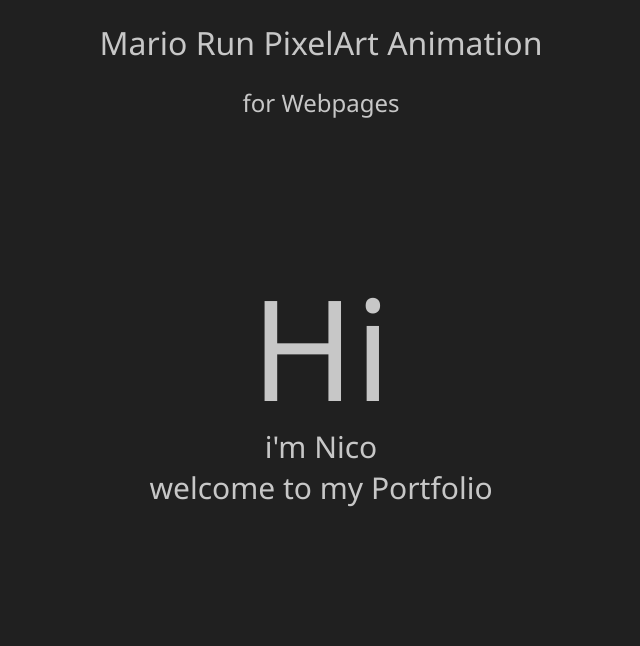
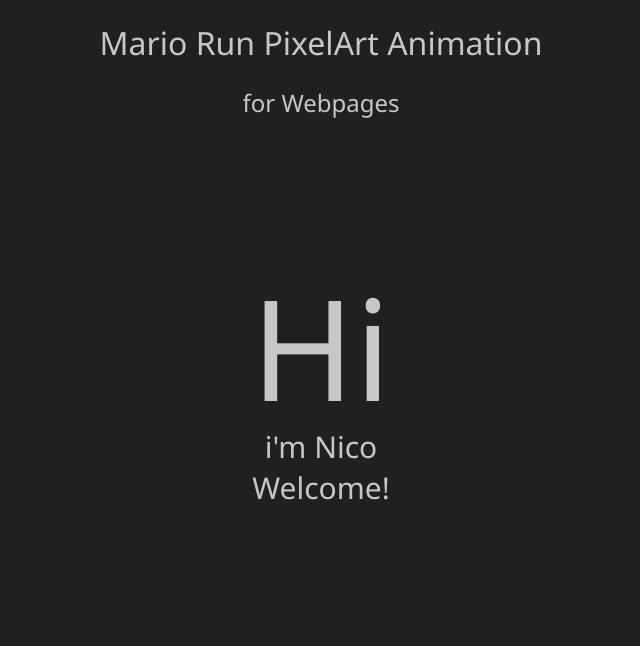
Before and after one commit to nicopf/MarioPixelRun, a plain HTML site: page src/index.html in a window 1280 px wide. Shown: the top 646 px of the page, without its empty margins (319-959 px from the left). Drawn offline with nearby package versions, Linux system fonts and the light colour scheme.

Commit message:
Adjusted h2 text

```diff
--- a/src/assets/scss/index.css
+++ b/src/assets/scss/index.css
@@ -14,7 +14,6 @@
    height: 300vh;
    text-align: center;
    background-color: #202020;
-   /* background-image: url('../images/Background.svg'); */
 }
 
 .text-container {
@@ -96,10 +95,6 @@
       opacity: 0;
       transform: translateY(-150px);
    }
-   /* 20% {
-      transform: translateY(-140px);
-      opacity: 1;
-   } */
    100% {
       transform: translateY(-110px);
       opacity: 1;
--- a/src/index.html
+++ b/src/index.html
@@ -16,7 +16,7 @@
                 <h1>Hi</h1>
             </div>
             <div class="text2">
-                <h2>i'm Nico</br>welcome to my Portfolio</h2>
+                <h2>i'm Nico</br>Welcome!</h2>
             </div>
         </div>
 
--- a/src/js/gif.js
+++ b/src/js/gif.js
@@ -4,8 +4,6 @@
 
    setTimeout(function () {
       document.getElementById('d-gif').style.backgroundImage =
-         'url(../src/assets/images/DustLarger.gif?' +
-         new Date().getTime() +
-         ')';
+         'url(../src/assets/images/Dust.gif?' + new Date().getTime() + ')';
    }, 3000);
 };
```
